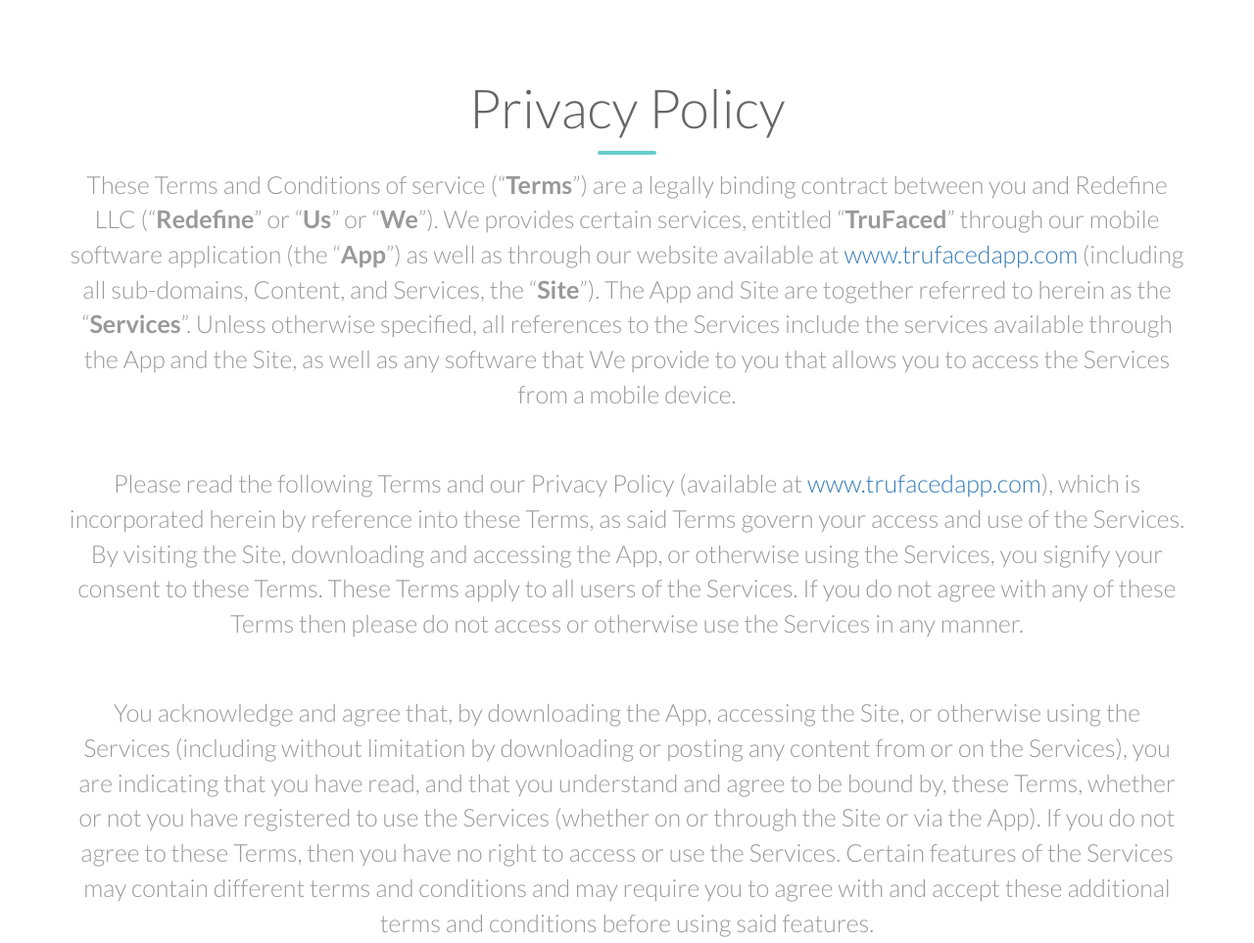
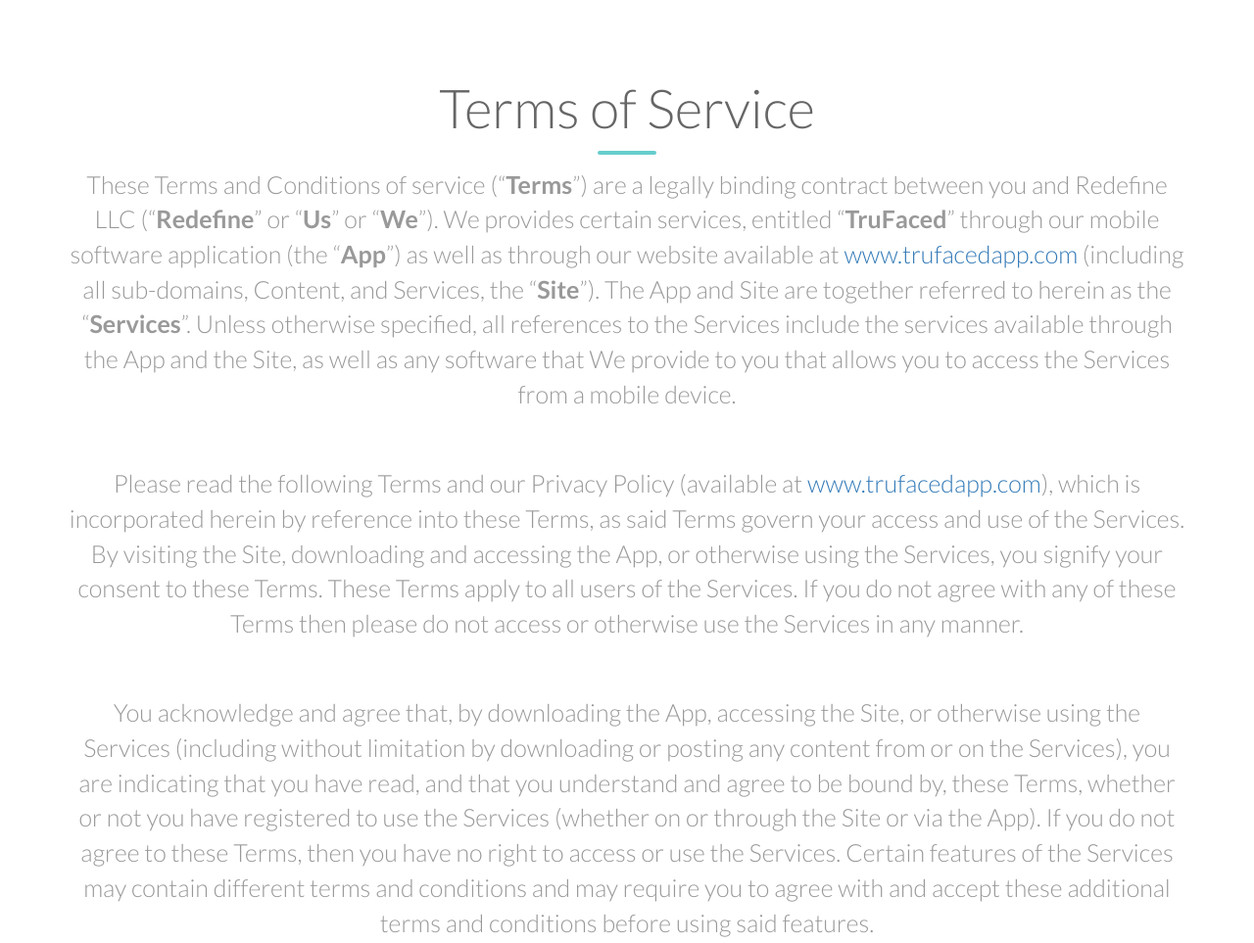
Before and after one commit to trufaced/thisistrufaced, a website: page terms.html in a window 1280 px wide. Shown: the top 963 px of the page at 98% size. Drawn offline with Linux system fonts and the light colour scheme.

Commit message:
Edited Terms

```diff
--- a/terms.html
+++ b/terms.html
@@ -51,7 +51,7 @@
             <div class="container">
 
                 <div class="section-heading scrollpoint sp-effect3">
-                    <h1>Privacy Policy</h1>
+                    <h1>Terms of Service</h1>
                     <div class="divider"></div>
                     <p>These Terms and Conditions of service (“<strong>Terms</strong>”) are a legally binding contract between you and Redefine LLC (“<strong>Redefine</strong>” or “<strong>Us</strong>” or “<strong>We</strong>”). We provides certain services, entitled “<strong>TruFaced</strong>” through our mobile software application (the “<strong>App</strong>”) as well as through our website available at <a href="http://www.trufacedapp.com">www.trufacedapp.com</a> (including all sub-domains, Content, and Services, the “<strong>Site</strong>”). The App and Site are together referred to herein as the “<strong>Services</strong>”. Unless otherwise specified, all references to the Services&nbsp;include the services available through the App and the Site, as well as any software that We provide to you that allows you to access the Services from a mobile device.</p>
                     <p>&nbsp;</p>
```
